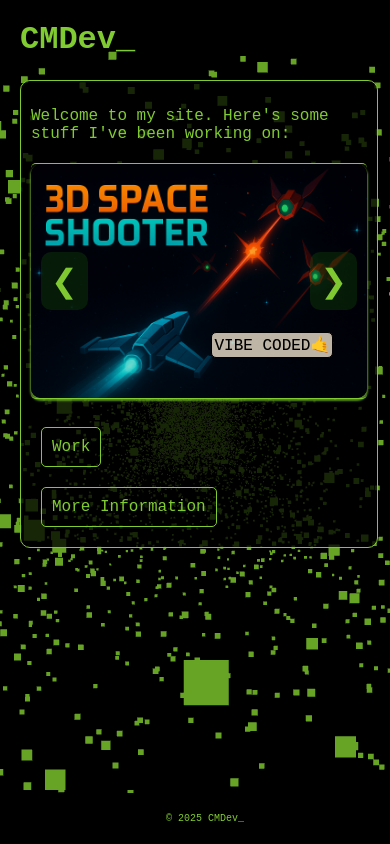
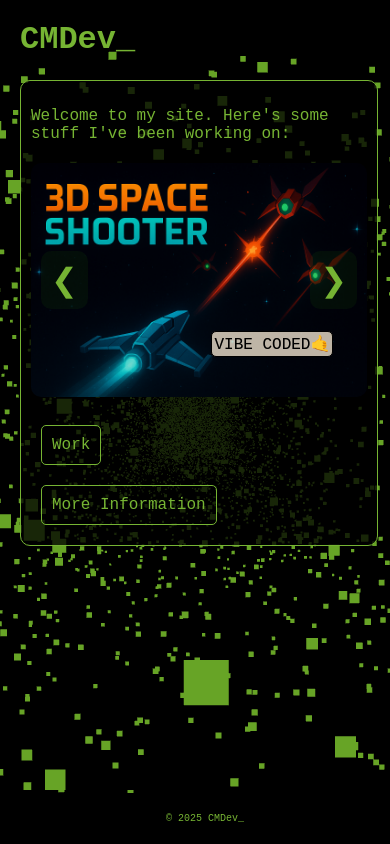
Before and after one commit to chrism47/new-dev-site, a Flask app: page / in a window 390 px wide. Run offline with Flask 3, Linux system fonts and the light colour scheme; some libraries are stand-ins or nearby versions; some web fonts are replaced.

Commit message:
mobile brightness bug and organization

```diff
--- a/server.py
+++ b/server.py
@@ -1,61 +1,46 @@
 from flask import Flask, render_template
-from flask_wtf import FlaskForm
-from wtforms import SubmitField, StringField
-from flask_sqlalchemy import SQLAlchemy
+# from flask_wtf import FlaskForm
+# from wtforms import SubmitField, StringField
+# from flask_sqlalchemy import SQLAlchemy
 # from dotenv import load_dotenv
 
-# load_dotenv()
 
 app = Flask(__name__)
-# app.config['SECRET_KEY'] = 'your-secret-key'
 
-# db = SQLAlchemy()
-# class Post(db.Model):
-#     id = db.Column(db.Integer, primary_key=True)
-#     title = db.Column(db.String(80), nullable=False)
-#     subtitle = db.Column(db.String(80), nullable=False)
-#     content = db.Column(db.String(80), nullable=False)
-
-
-# class MyForm(FlaskForm):
-#     title = StringField('Title')
-#     subtitle = StringField('Subtitle')
-#     date = StringField('Date')  # Date stored as a string
-#     submit = SubmitField('Submit')
-
+#-----------------------------CORE
 @app.route('/')
 def index():
-    return render_template('index.html')
+    return render_template('core/index.html')
 
 @app.route('/test')
 def test():
     return render_template('test.html')
 
-# @app.route('/editor', methods=['GET', 'POST'])
-# def editor():
-#     form = MyForm()
-#     if form.validate_on_submit():
-#         form_data= {
-#             "title" : form.title.data,
-#             "subtitle": form.subtitle.data,
-#             "date": form.date.data,
-#             "content" : form.content.data
-#         }
-#         return render_template('post-verify.html', form_data=form_data)
-#     return render_template('editor.html', form=form)
-
-# @app.route('/post-verify', methods=['GET', 'POST'])
-# def post_verify():
-#     return render_template('post-verify.html')
-
-@app.route('/shaders')
-def shaders():
-    return render_template('shaders.html')
-
+@app.route('/info')
+def info():
+    return render_template('core/info.html')
 @app.route('/work')
 def work():
-    return render_template('work.html')
+    return render_template('core/work.html')
 
+#---------------------------PROJECTS
+@app.route('/al-g')
+def al_g():
+    return render_template('projects/al-g.html')
+
+@app.route('/kicking-stickman')
+def kicking_stickman():
+    return render_template('projects/kicking-stickman.html')
+
+@app.route('/robot')
+def robot():
+    return render_template('projects/robot.html')
+
+@app.route('/data-board')
+def data_board():
+    return render_template('projects/data-board.html')
+
+#--------------------------VIBECODES
 @app.route('/space-invaders')
 def space_invaders():
     return render_template('vibe-codes/space-invaders.html')
@@ -66,14 +51,7 @@ def shape_quest():
 
 
 
-@app.route('/al-g')
-def al_g():
-    return render_template('al-g.html')
 
-@app.route('/info')
-def info():
-    return render_template('info.html')
-
-
+#-------------------------LOOP
 if __name__ == '__main__':
     app.run(debug=True)
--- a/static/css/style.css
+++ b/static/css/style.css
@@ -1,24 +1,30 @@
+/* all vibe-code projects have css inline in
+the single file with them */
+/* -----------------------CSS VARIABLES---- */
+:root {
+  --primary-green: #81CB32; /* lime green */
+}
+
+/* ------------------------ */
 body {
     margin: 20px;
-    color: #81CB32;
+    color: var(--primary-green);
     background-color: black;
     font-family: "Inconsolata", monospace;
     padding-bottom: 200px;
 }
 a {
-    color: #81CB32;
+    color: var(--primary-green);
     text-decoration: none;
 }
-
 .page-container a {
     border-style: solid;
     border-radius: 5px;
     border-width: 1px;
-    border-color: #81CB32;
+    border-color: var(--primary-green);
     display: inline-block; /* or block */
     padding: 10px;
     margin: 10px;
-
 }
 .page-container #carousel-cont a {
     border-style: none;
@@ -63,7 +66,7 @@ footer {
     left: 0;
     width: 100%;
     background-color: #000000;
-    color: #81CB32;
+    color: var(--primary-green);
     text-align: center;
     padding: 10px;
     font-size: 10px;
@@ -88,22 +91,15 @@ footer {
 .page-container div.animated-selection {
     margin-top: 20px;
     background-color: rgba(0, 0, 0, 0.767);
-    color: #81CB32;
-    border-color: #81CB32;
+    color: var(--primary-green);
     width: fit-content;
-
-    border-radius: 5px;
-    border-style: solid;
-    border-width: 1px 0px 1px 0px;
-
 }
 .page-nav-menu {
-    background-color: #81CB32;
+    background-color: var(--primary-green);
     opacity: 80%;
     position: fixed;
     top: 20px;
     right: 4%;
-    /* border-style:solid; */
     display: flex;
     justify-content: left;
     border-radius: 12px;
@@ -141,57 +133,47 @@ footer {
     overflow: hidden;
     position: relative;
     width: 100%;
-      /* max-width: 100%; */
     height: 60vw;
-      /* max-height: 300px; */
-      /* margin: 40px ; */
     overflow: hidden;
     border-radius: 10px;
-      box-shadow: 0 2px 2px 1px #81cb32b0;
     background: #00000000;
     touch-action: pan-y;
-
 }
-
 .carousel-images {
     display: flex;
     height: 100%;
     transition: transform 0.5s ease;
     justify-content: center;
-
 }
-
 .carousel-img {
-      /* min-width: 100%; */
     height: 100%;
     justify-content: center;
     object-fit: contain;
     display: none;
 }
-
 .carousel-img.active {
     display: block;
 }
-
 button.prev, button.next {
     position: absolute;
     top: 50%;
     transform: translateY(-50%);
-      background: rgba(28, 114, 6, 0.233);
+    background: rgba(28, 114, 6, 0.11);
     border: none;
     border-radius: 10px;
-
-      color: #81cb32fb;
+    color: var(--primary-green);
     padding: 10px;
     cursor: pointer;
     z-index: 1;
     font-size: 2em;
     user-select: none;
 }
-
-    button.prev { left: 10px; }
-    button.next { right: 10px; }
-
+button.prev {
+    left: 10px;
+}
+button.next {
+    right: 10px;
+}
 .vibe-code.label {
     position: absolute;
     border-radius: 5px;
@@ -204,12 +186,13 @@ footer {
     border-style: solid;
 }
 @media (max-width:700px){
+    :root {
+        --primary-green: #76b433;
+    }
     .page-container div.animated-selection {
             width: 100%;
-
     }
     .carousel {
         max-height: 60vw;
-
     }
 }
--- a/templates/index.html
+++ b/templates/core/index.html
@@ -1,4 +1,4 @@
-{% extends "base_index.html" %}
+{% extends "core/templates/base_index.html" %}
 {% block content %}
     <div class="page-container">
         <p>Welcome to my site. Here's some stuff I've been working on:</p>
--- a/templates/info.html
+++ b/templates/core/info.html
@@ -1,8 +1,8 @@
-{% extends "base.html" %}
+{% extends "core/templates/base.html" %}
 {% block content %}
     <div class="page-container">
         <p>
-            I got no money and the bill people keep calling!!
+
         </p>
     </div>
     <script type="module" src="{{ url_for('static', filename='js/backgrounds/infoBackground.js') }}"></script>
--- a/templates/al-g.html
+++ b/templates/projects/al-g.html
@@ -1,4 +1,4 @@
-{% extends "base.html" %}
+{% extends "core/templates/base.html" %}
 {% block content %}
     <div class="page-container">
         <h1>al-g</h1>
--- /dev/null
+++ b/templates/projects/data-board.html
@@ -0,0 +1,5 @@
+{% extends "core/templates/base.html" %}
+{% block content %}
+
+    <script type="module" src="{{ url_for('static', filename='js/al-g/al-g-test.js') }}"></script>
+{% endblock %}
--- /dev/null
+++ b/templates/projects/kicking-stickman.html
@@ -0,0 +1,5 @@
+{% extends "core/templates/base.html" %}
+{% block content %}
+
+    <script type="module" src="{{ url_for('static', filename='js/al-g/al-g-test.js') }}"></script>
+{% endblock %}
--- /dev/null
+++ b/templates/projects/robot.html
@@ -0,0 +1,5 @@
+{% extends "core/templates/base.html" %}
+{% block content %}
+
+    <script type="module" src="{{ url_for('static', filename='js/al-g/al-g-test.js') }}"></script>
+{% endblock %}
--- /dev/null
+++ b/templates/projects/the-generalist.html
@@ -0,0 +1,5 @@
+{% extends "core/templates/base.html" %}
+{% block content %}
+
+    <script type="module" src="{{ url_for('static', filename='js/al-g/al-g-test.js') }}"></script>
+{% endblock %}
```
Also changed, not shown: other parts of static/css/style.css (+5 -12 lines), templates/core/work.html (renamed from templates/work.html, +9 -7 lines), templates/calculator/Shape Quest.png (deleted), templates/core/templates/base.html (renamed from templates/base.html), templates/core/templates/base_index.html (renamed from templates/base_index.html), templates/projects/calculator/calculator.html (renamed from templates/calculator/calculator.html). Lines whose indentation alone changed are shown as unchanged.
